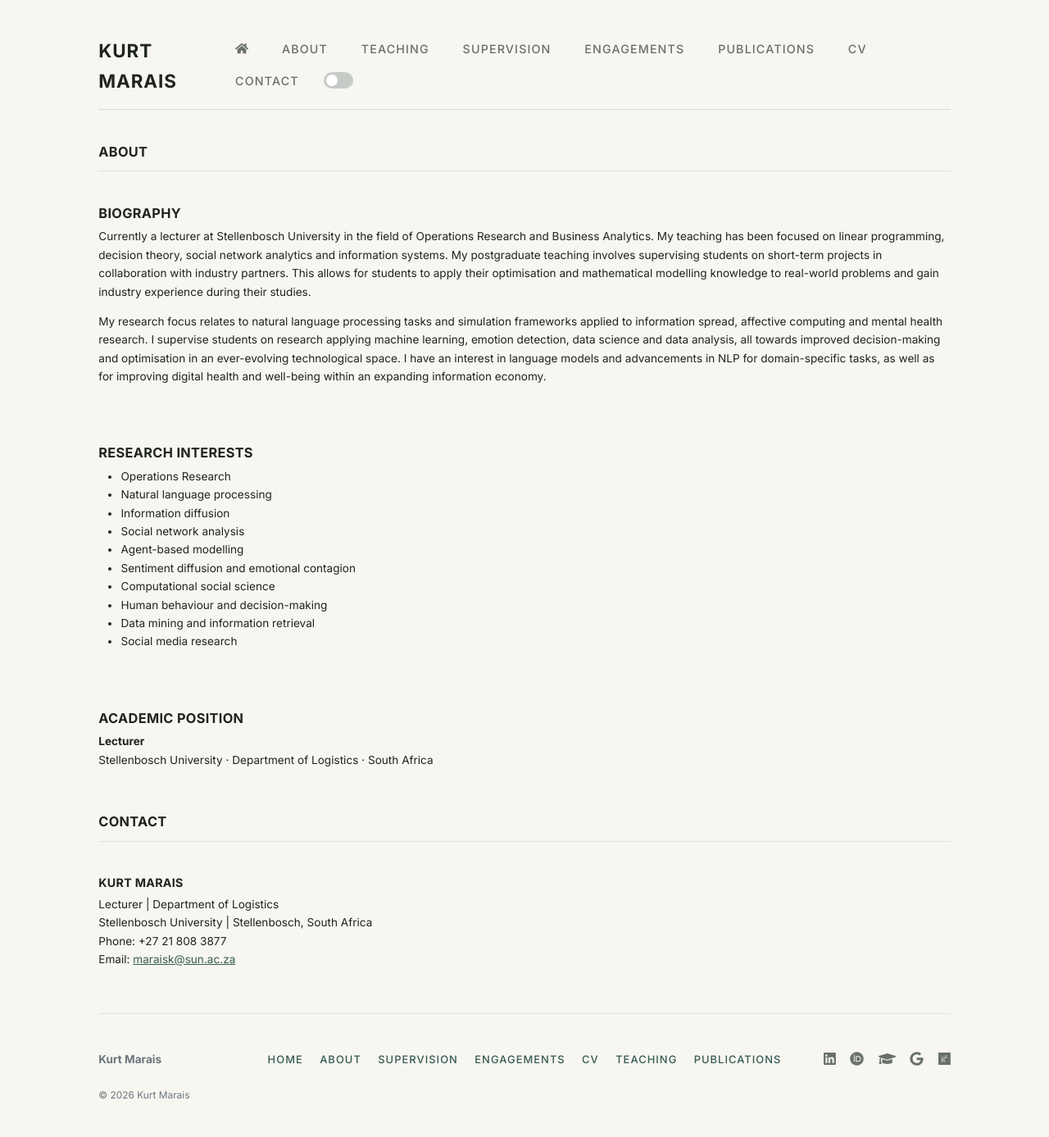
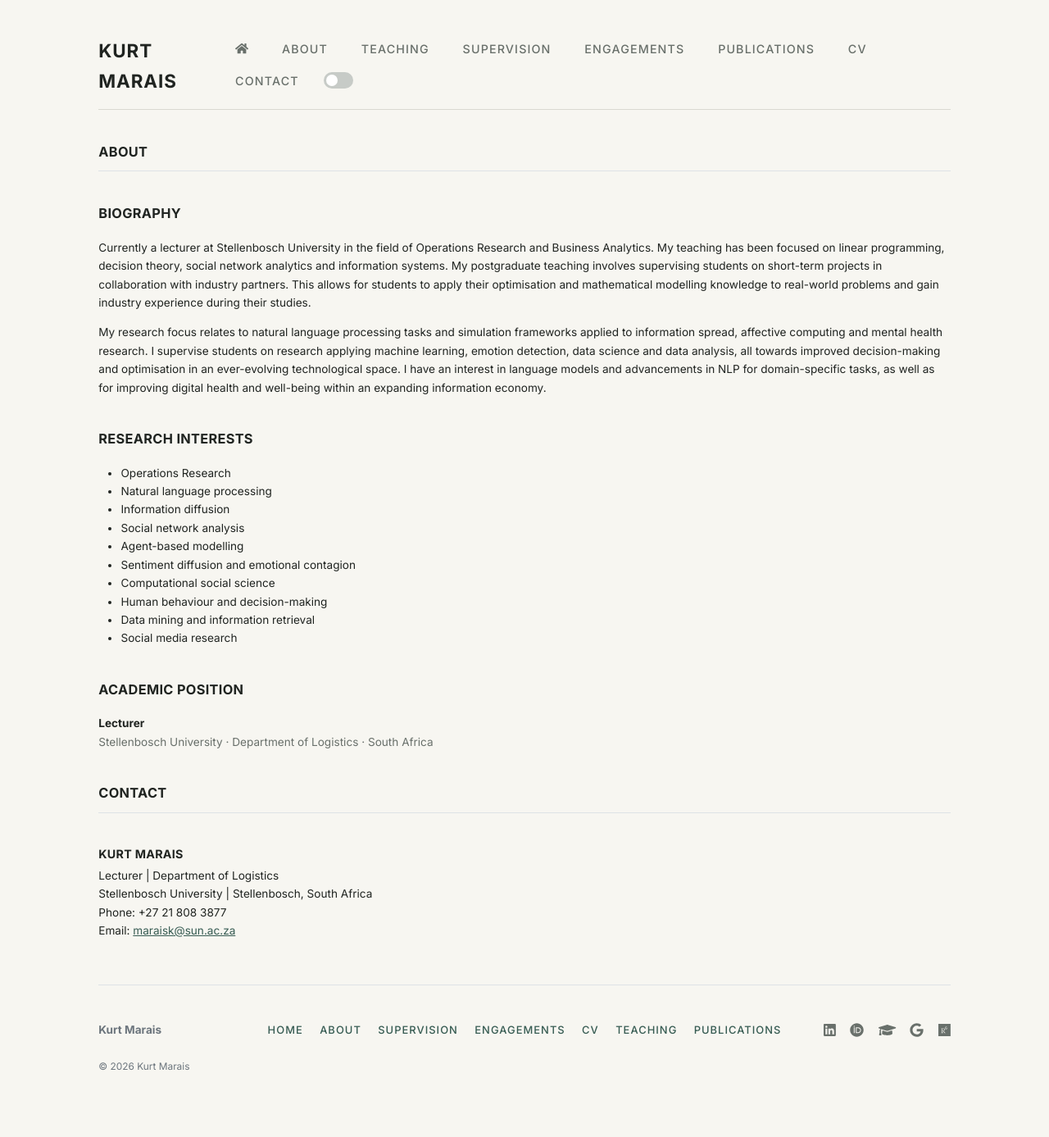
Before and after one commit to kurtmarais/kurtmarais.github.io, a Jekyll site: the page built from about.md, in a window 1280 px wide. Shown: the whole page at 82% size. Built offline with Jekyll 4.4.1, drawn with Linux system fonts in a browser that asks for light colours; after the commit the page ends 1352 px from its top, so only the background shows below that.

Commit message:
Add files via upload

```diff
--- a/about.md
+++ b/about.md
@@ -4,16 +4,13 @@
 permalink: /about/
 ---
 
-### Biography
+<h3 class="fw-bold mb-4">Biography</h3>
 
 Currently a lecturer at Stellenbosch University in the field of Operations Research and Business Analytics. My teaching has been focused on linear programming, decision theory, social network analytics and information systems. My postgraduate teaching involves supervising students on short-term projects in collaboration with industry partners. This allows for students to apply their optimisation and mathematical modelling knowledge to real-world problems and gain industry experience during their studies.
 
 My research focus relates to natural language processing tasks and simulation frameworks applied to information spread, affective computing and mental health research. I supervise students on research applying machine learning, emotion detection, data science and data analysis, all towards improved decision-making and optimisation in an ever-evolving technological space. I have an interest in language models and advancements in NLP for domain-specific tasks, as well as for improving digital health and well-being within an expanding information economy.
 
-<br>
-&nbsp;
-
-### Research interests
+<h3 class="fw-bold mb-4 mt-5">Research interests</h3>
 
 - Operations Research
 - Natural language processing
@@ -26,11 +23,9 @@
 - Data mining and information retrieval
 - Social media research
 
-<br>
-&nbsp;
+<h3 class="fw-bold mb-4 mt-5">Academic position</h3>
 
-### Academic position
-
-**Lecturer**
-Stellenbosch University · Department of Logistics ·
-South Africa
+<p class="cv-entry mb-0">
+  <span class="fw-bold d-block">Lecturer</span>
+  <span class="cv-entry-meta">Stellenbosch University · Department of Logistics · South Africa</span>
+</p>
```
